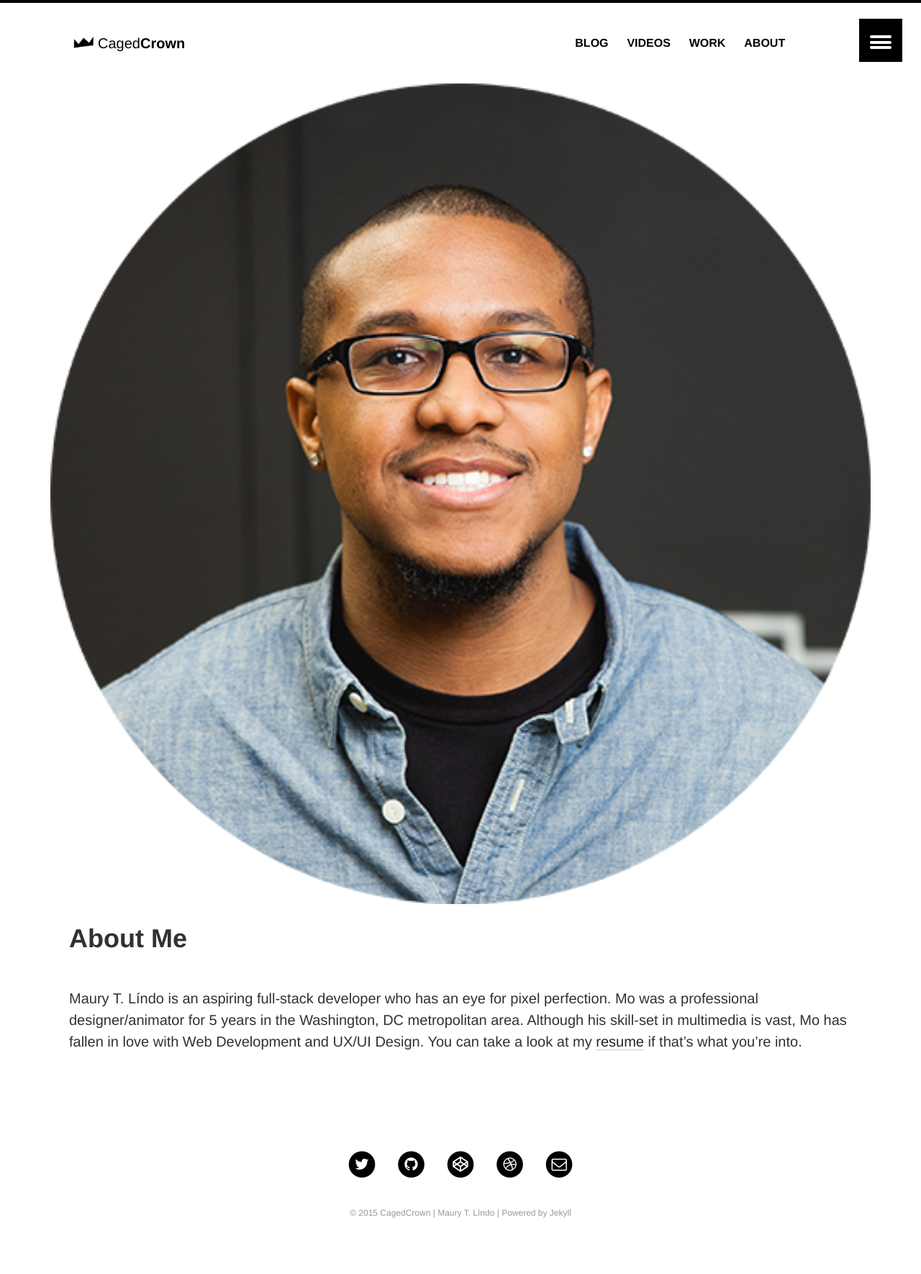
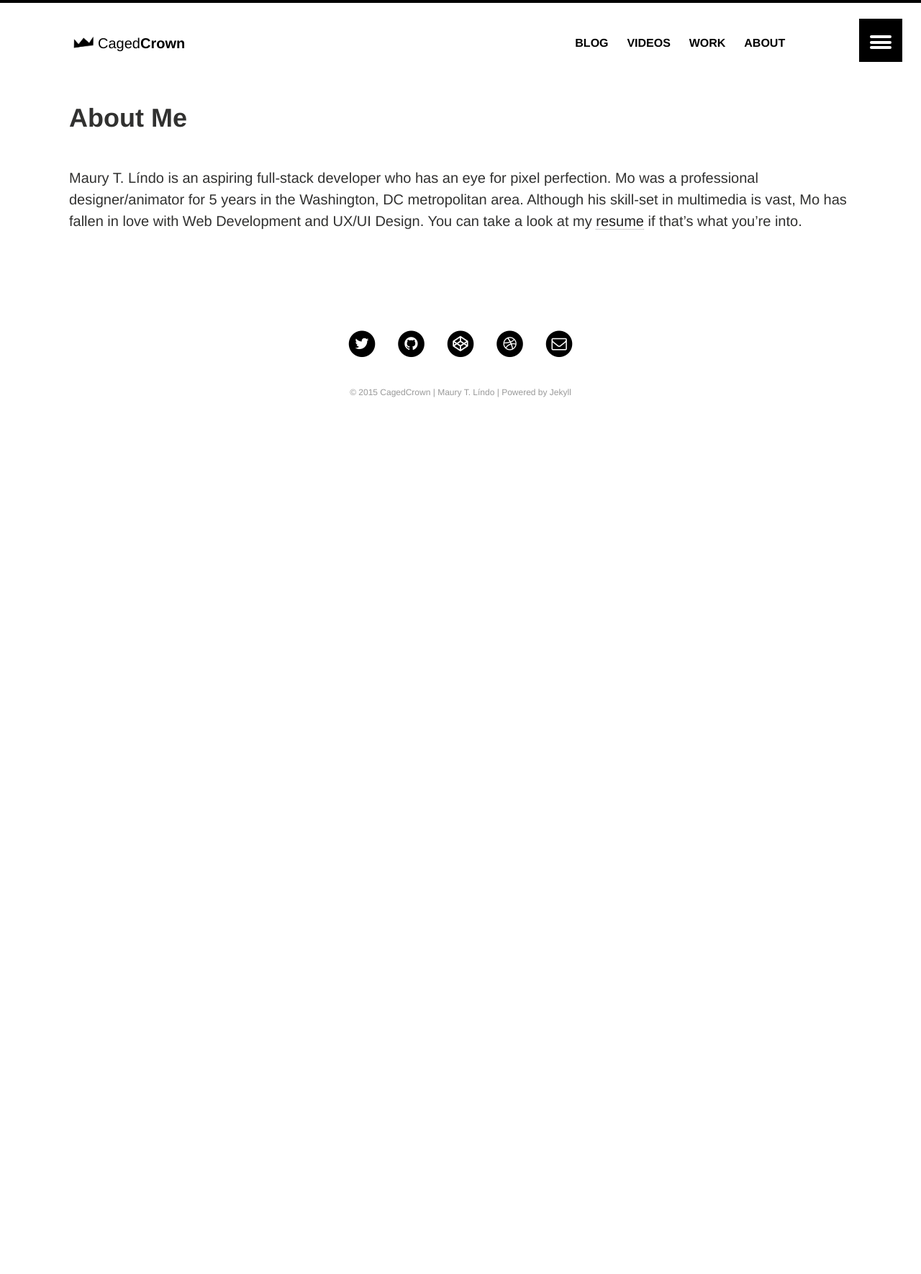
Before and after one commit to cagedcrown/cagedcrown.github.io, a Jekyll site: the page built from about/index.md, in a window 1280 px wide. Shown: the whole page at 72% size. Built offline with Jekyll 4.4.1, drawn with Linux system fonts in a browser that asks for light colours; after the commit the page ends 900 px from its top, so only the background shows below that.

```diff
--- a/about/index.md
+++ b/about/index.md
@@ -6,7 +6,7 @@
 excerpt:
 share: false
 image:
-  feature: mo_headshot_circle.png
+  feature:
   teaser:
   thumb:
 ---
```
